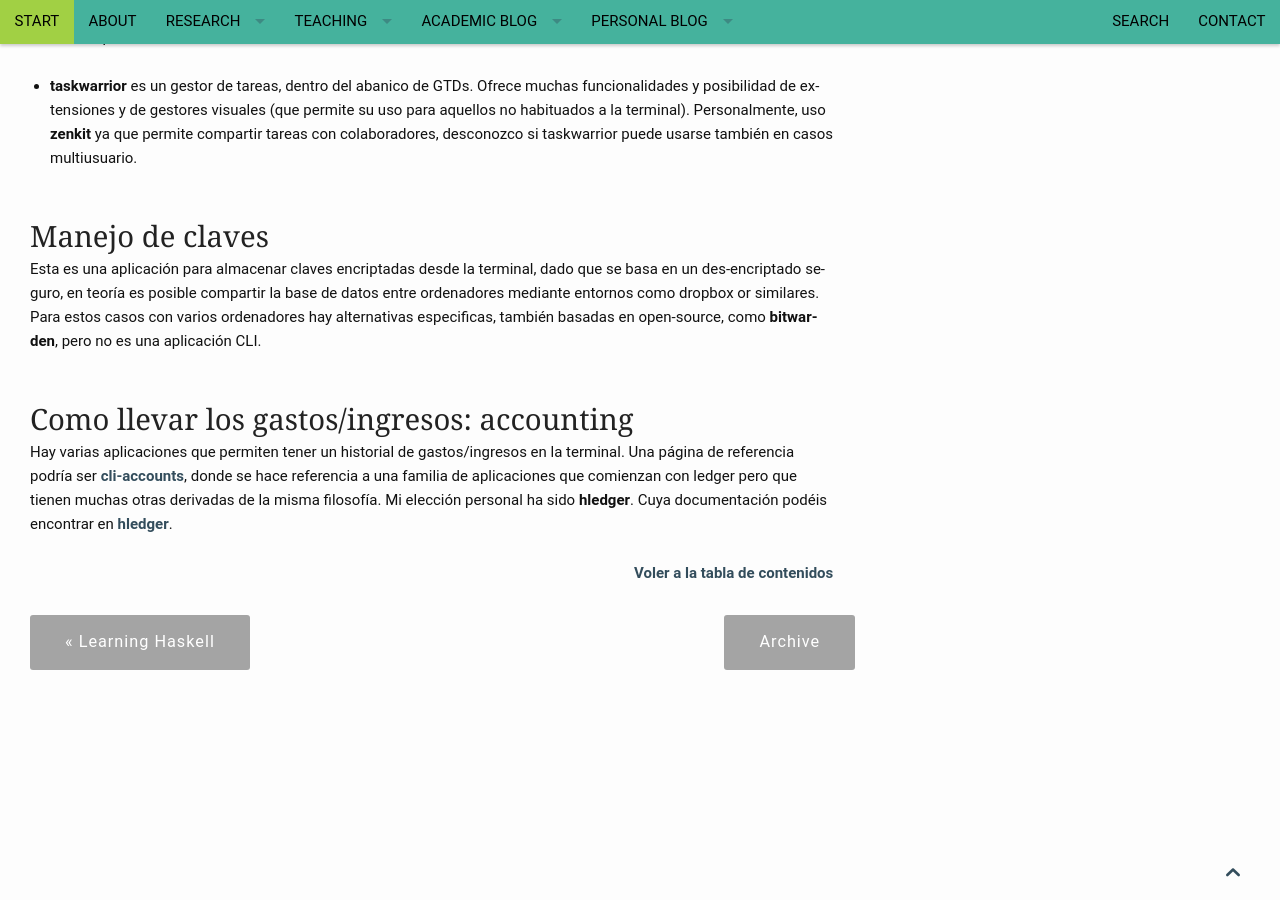
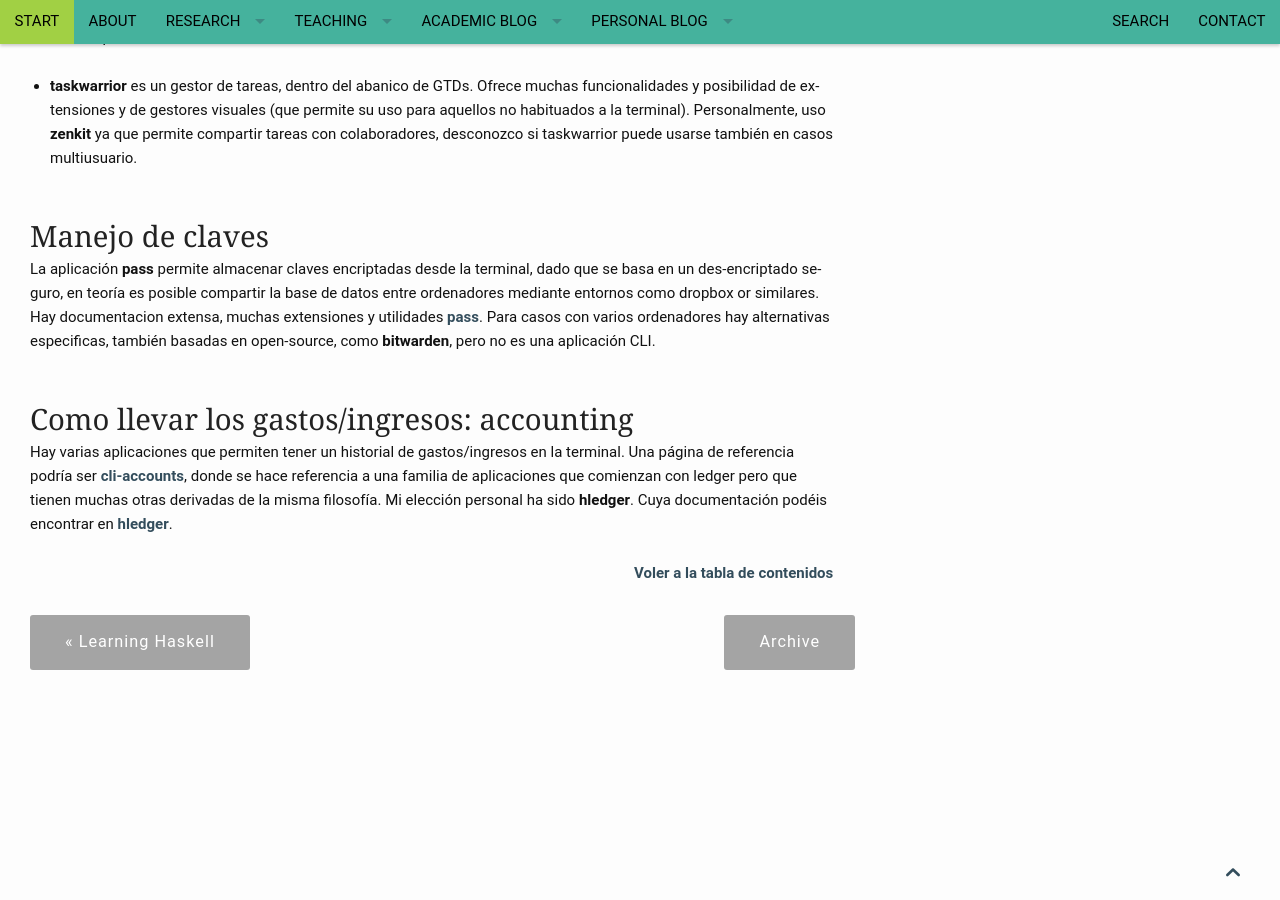
Before and after one commit to RCHG/rchg.github.io, a Jekyll site: the page built from _posts/2019-12-12-CLI-apps-es.md, in a window 1280 px wide and 900 px high, scrolled down 2367 px. Built offline with Jekyll 4.4.1, drawn with Linux system fonts in a browser that asks for light colours; nearby versions of some CDN libraries; comment, search, counter and statistics services are not loaded.

Commit message:
Update 2019-12-12-CLI-apps-es.md

```diff
--- a/_posts/2019-12-12-CLI-apps-es.md
+++ b/_posts/2019-12-12-CLI-apps-es.md
@@ -83,7 +83,7 @@ Para esto personalmente uso dos aplicaciones relacionadas: una para gestionar el
 
 ## Manejo de claves
 
-Esta es una aplicación para almacenar claves encriptadas desde la terminal, dado que se basa en un des-encriptado seguro, en teoría es posible compartir la base de datos entre ordenadores mediante entornos como dropbox or similares. Para estos casos con varios ordenadores hay alternativas especificas, también basadas en open-source, como **bitwarden**, pero no es una aplicación CLI.
+La aplicación **pass** permite almacenar claves encriptadas desde la terminal, dado que se basa en un des-encriptado seguro, en teoría es posible compartir la base de datos entre ordenadores mediante entornos como dropbox or similares. Hay documentacion extensa, muchas extensiones y utilidades [pass](https://www.passwordstore.org). Para casos con varios ordenadores hay alternativas especificas, también basadas en open-source, como **bitwarden**, pero no es una aplicación CLI.
 
 ## Como llevar los gastos/ingresos: accounting
 
```
